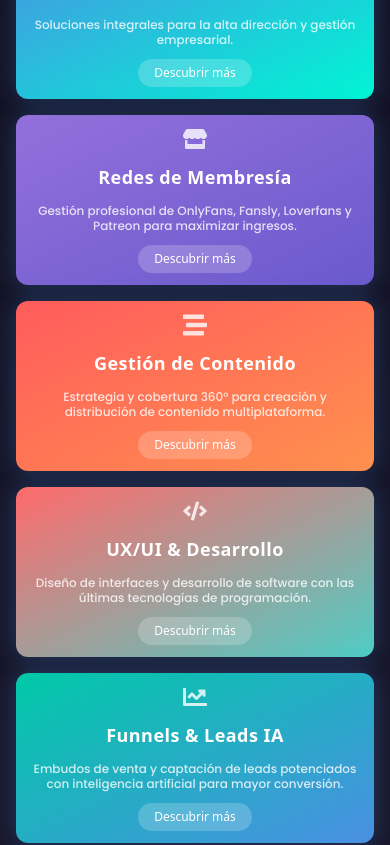
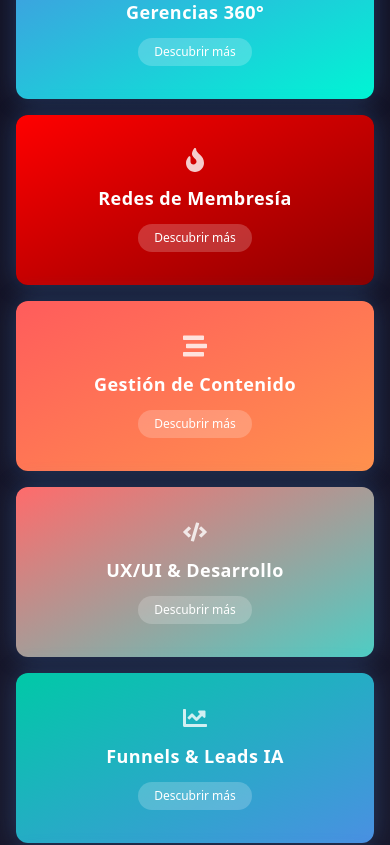
Before and after one commit to deivipluss/landing, a Next.js app: page / in a window 390 px wide. Shown: the part 951-1796 px from the top of the page. Built offline with nearby package versions, Linux system fonts and the light colour scheme.

Commit message:
feat: Actualizado diseño de tarjetas de servicios

```diff
--- a/app/page.tsx
+++ b/app/page.tsx
@@ -4,42 +4,36 @@ import React, { useState, useEffect, useRef } from "react";
 const serviceCards = [
   {
     title: "Gerencias 360°",
-    desc: "Soluciones integrales para la alta dirección y gestión empresarial.",
     icon: <FaUserTie className="text-2xl sm:text-3xl opacity-80 group-hover:opacity-100 transition-opacity" />,
     color: "from-[#4A90E2] to-[#00F5D4]",
     href: "/gerencias"
   },
   {
     title: "Redes de Membresía",
-    desc: "Gestión profesional de OnlyFans, Fansly, Loverfans y Patreon para maximizar ingresos.",
-    icon: <FaStore className="text-2xl sm:text-3xl opacity-80 group-hover:opacity-100 transition-opacity" />,
-    color: "from-[#9370DB] to-[#6A5ACD]",
+    icon: <FaFire className="text-2xl sm:text-3xl opacity-80 group-hover:opacity-100 transition-opacity" />,
+    color: "from-[#FF0000] to-[#8B0000]",
     href: "/redes-membresia"
   },
   {
     title: "Gestión de Contenido",
-    desc: "Estrategia y cobertura 360° para creación y distribución de contenido multiplataforma.",
     icon: <FaStream className="text-2xl sm:text-3xl opacity-80 group-hover:opacity-100 transition-opacity" />,
     color: "from-[#FF5C5C] to-[#FF914D]",
     href: "/gestion-contenido"
   },
   {
     title: "UX/UI & Desarrollo",
-    desc: "Diseño de interfaces y desarrollo de software con las últimas tecnologías de programación.",
     icon: <FaCode className="text-2xl sm:text-3xl opacity-80 group-hover:opacity-100 transition-opacity" />,
     color: "from-[#FF6B6B] to-[#4ECDC4]",
     href: "/ux-desarrollo"
   },
   {
     title: "Funnels & Leads IA",
-    desc: "Embudos de venta y captación de leads potenciados con inteligencia artificial para mayor conversión.",
     icon: <FaChartLine className="text-2xl sm:text-3xl opacity-80 group-hover:opacity-100 transition-opacity" />,
     color: "from-[#00C9A7] to-[#4A90E2]",
     href: "/funnels-leads"
   },
   {
     title: "Entrenamiento Ejecutivo",
-    desc: "Capacitación especializada para directivos en transformación digital y liderazgo tecnológico.",
     icon: <FaGraduationCap className="text-2xl sm:text-3xl opacity-80 group-hover:opacity-100 transition-opacity" />,
     color: "from-[#FFB75E] to-[#ED8F03]",
     href: "/entrenamiento-ejecutivo"
@@ -89,7 +83,6 @@ const ServiceSlider: React.FC = () => {
               <div className="flex flex-col items-center justify-center text-center space-y-3 z-10">
                 {card.icon}
                 <h3 className="text-lg font-bold tracking-wide">{card.title}</h3>
-                <span className="text-xs opacity-80 font-poppins font-medium leading-tight">{card.desc}</span>
                 <div className="bg-white/20 px-4 py-1.5 rounded-full text-xs hover:bg-white/30 transition-all mt-2">
                   Descubrir más
                 </div>
@@ -127,7 +120,6 @@ const ServiceSlider: React.FC = () => {
                   <div className="flex flex-col items-center justify-center text-center space-y-3 z-10">
                     {card.icon}
                     <h3 className="text-lg font-bold tracking-wide">{card.title}</h3>
-                    <span className="text-xs opacity-80 font-poppins font-medium leading-tight">{card.desc}</span>
                     <div className="bg-white/20 px-4 py-1.5 rounded-full text-xs hover:bg-white/30 transition-all mt-2">
                       Descubrir más
                     </div>
@@ -167,7 +159,7 @@ import {
   FaSpotify,
   FaArrowUp,
   FaBuilding,
-  FaStore,
+  FaFire,
   FaStream,
   FaCode,
   FaChartLine,
```
